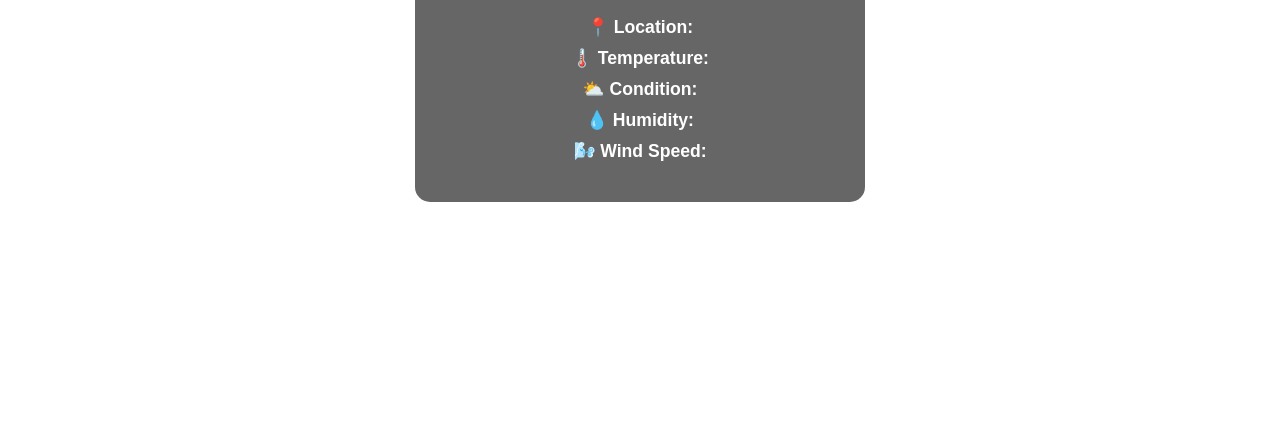
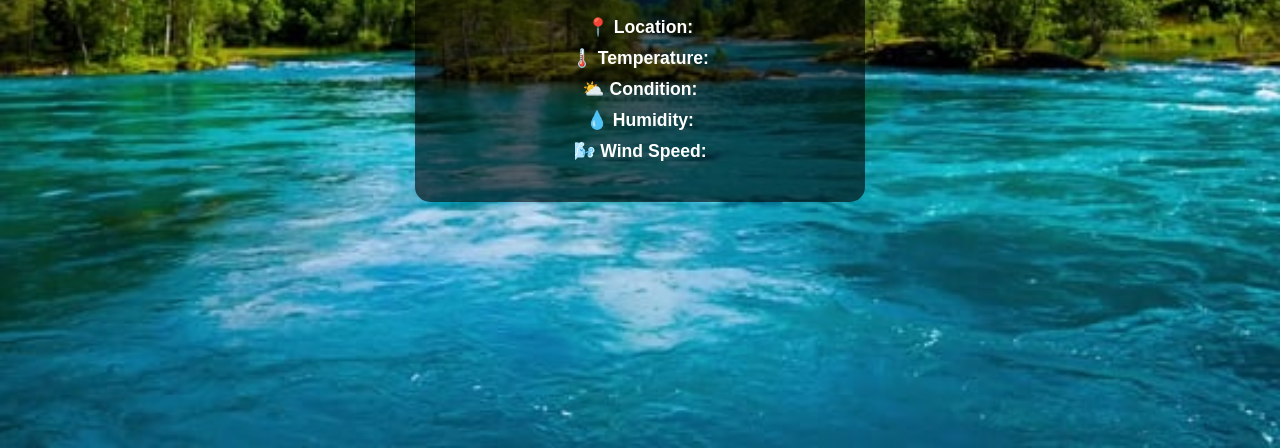
Before and after one commit to Tushikamahipada/SkySense--RealTime-Weather-Web-App, a plain HTML site: page index.html in a window 1280 px wide. Shown: the part 352-800 px from the top of the page. Drawn offline with Linux system fonts and the light colour scheme.

Commit message:
styles.css

```diff
--- a/styles.css
+++ b/styles.css
@@ -8,7 +8,7 @@
 body {
   font-family: Arial, sans-serif;
   min-height: 100vh;
-  background-image: url('images/default.jpg');
+  background-image: url('background images/default.jpg');
   background-size: cover;
   background-position: center;
   background-repeat: no-repeat;
```
